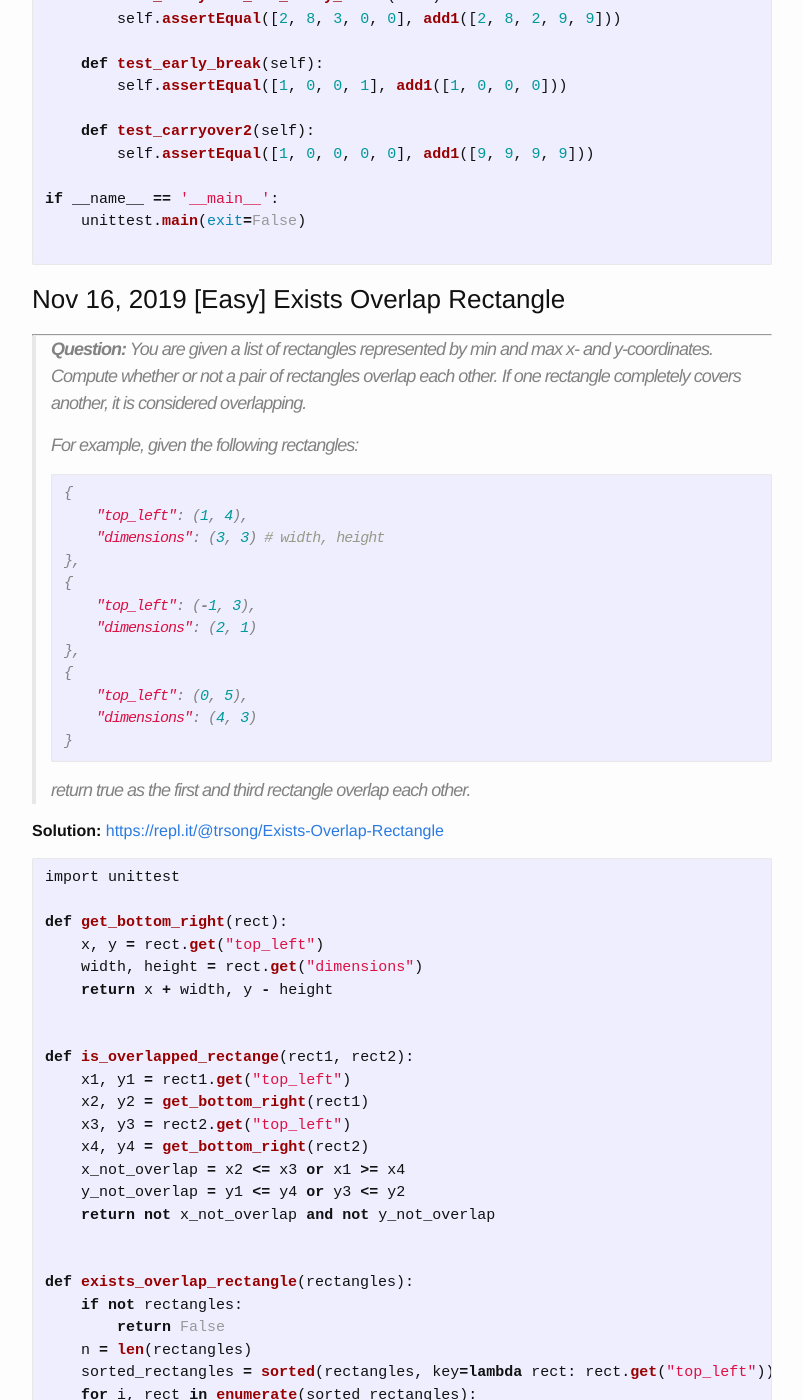
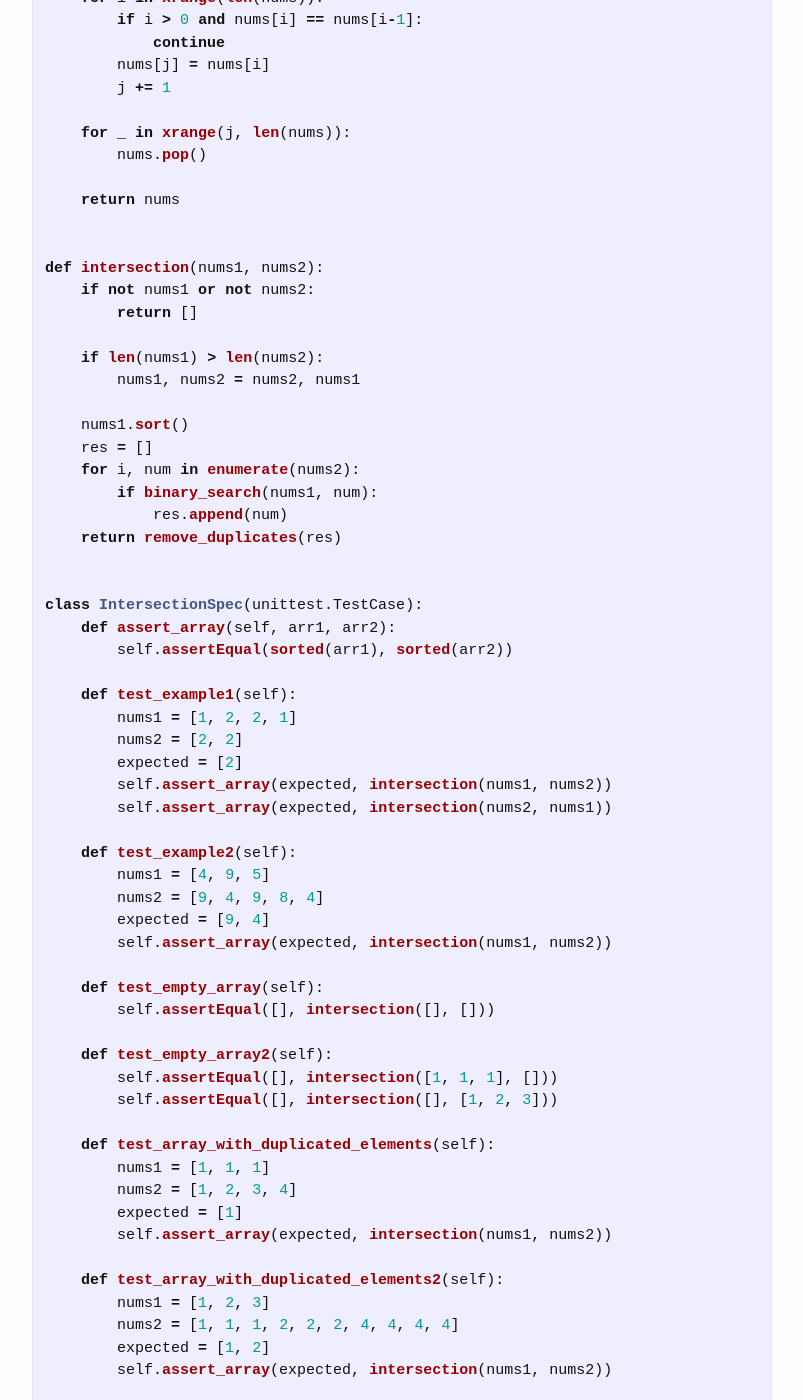
Before and after one commit to trsong/trsong.github.io, a Jekyll site: the page built from _posts/2019-11-01-DailyQuestionsNov.md, in a window 1280 px wide and 1400 px high, scrolled down 2389 px. Shown: the whole window, without its empty margins (238-1041 px from the left). Built offline with Jekyll 4.4.1, drawn with Linux system fonts in a browser that asks for light colours; some of the changed text lies outside the part shown.

Commit message:
Add Solution to Nov 18 Question

````diff
--- a/_posts/2019-11-01-DailyQuestionsNov.md
+++ b/_posts/2019-11-01-DailyQuestionsNov.md
@@ -19,6 +19,26 @@ categories: Python/Java
 **Java Playground:** [https://repl.it/languages/java](https://repl.it/languages/java)
 
 
+### Nov 19, 2019 LC 692 \[Medium\] Top K Frequent words
+---
+> **Question:** Given a non-empty list of words, return the k most frequent words. The output should be sorted from highest to lowest frequency, and if two words have the same frequency, the word with lower alphabetical order comes first. Input will contain only lower-case letters.
+
+**Example 1:**
+```py
+Input: ["i", "love", "leapcode", "i", "love", "coding"], k = 2
+Output: ["i", "love"]
+Explanation: "i" and "love" are the two most frequent words.
+    Note that "i" comes before "love" due to a lower alphabetical order.
+```
+
+**Example 2:**
+```py
+Input: ["the", "day", "is", "sunny", "the", "the", "the", "sunny", "is", "is"], k = 4
+Output: ["the", "is", "sunny", "day"]
+Explanation: "the", "is", "sunny" and "day" are the four most frequent words,
+    with the number of occurrence being 4, 3, 2 and 1 respectively.
+```
+
 
 ### Nov 18, 2019 \[Medium\] Intersection of Two Unsorted Arrays
 ---
@@ -38,6 +58,101 @@ Output: [2]
 ```py
 Input: nums1 = [4, 9, 5], nums2 = [9, 4, 9, 8, 4]
 Output: [9, 4]
+```
+
+**Solution:** [https://repl.it/@trsong/Intersection-of-Two-Unsorted-Arrays](https://repl.it/@trsong/Intersection-of-Two-Unsorted-Arrays)
+```py
+import unittest
+
+def binary_search(nums, target):
+    lo = 0
+    hi = len(nums) - 1
+    while lo <= hi:
+        mid = lo + (hi - lo) // 2
+        if nums[mid] == target:
+            return True
+        elif nums[mid] < target:
+            lo = mid + 1
+        else:
+            hi = mid - 1
+    return False
+
+
+def remove_duplicates(nums):
+    nums.sort()
+    j = 0
+    for i in xrange(len(nums)):
+        if i > 0 and nums[i] == nums[i-1]:
+            continue
+        nums[j] = nums[i]
+        j += 1
+
+    for _ in xrange(j, len(nums)):
+        nums.pop()
+
+    return nums
+
+
+def intersection(nums1, nums2):
+    if not nums1 or not nums2:
+        return []
+
+    if len(nums1) > len(nums2):
+        nums1, nums2 = nums2, nums1
+
+    nums1.sort()
+    res = []
+    for i, num in enumerate(nums2):
+        if binary_search(nums1, num):
+            res.append(num)
+    return remove_duplicates(res)
+
+
+class IntersectionSpec(unittest.TestCase):
+    def assert_array(self, arr1, arr2):
+        self.assertEqual(sorted(arr1), sorted(arr2))
+
+    def test_example1(self):
+        nums1 = [1, 2, 2, 1]
+        nums2 = [2, 2]
+        expected = [2]
+        self.assert_array(expected, intersection(nums1, nums2))
+        self.assert_array(expected, intersection(nums2, nums1))
+
+    def test_example2(self):
+        nums1 = [4, 9, 5]
+        nums2 = [9, 4, 9, 8, 4]
+        expected = [9, 4]
+        self.assert_array(expected, intersection(nums1, nums2))
+
+    def test_empty_array(self):
+        self.assertEqual([], intersection([], []))
+
+    def test_empty_array2(self):
+        self.assertEqual([], intersection([1, 1, 1], []))
+        self.assertEqual([], intersection([], [1, 2, 3]))
+
+    def test_array_with_duplicated_elements(self):
+        nums1 = [1, 1, 1]
+        nums2 = [1, 2, 3, 4]
+        expected = [1]
+        self.assert_array(expected, intersection(nums1, nums2))
+
+    def test_array_with_duplicated_elements2(self):
+        nums1 = [1, 2, 3]
+        nums2 = [1, 1, 1, 2, 2, 2, 4, 4, 4, 4]
+        expected = [1, 2]
+        self.assert_array(expected, intersection(nums1, nums2))
+
+    def test_array_with_not_overlapping_elements(self):
+        nums1 = [1, 2, 3]
+        nums2 = [4, 5, 6]
+        expected = []
+        self.assert_array(expected, intersection(nums1, nums2))
+
+
+if __name__ == '__main__':
+    unittest.main(exit=False)
 ```
 
 
````
